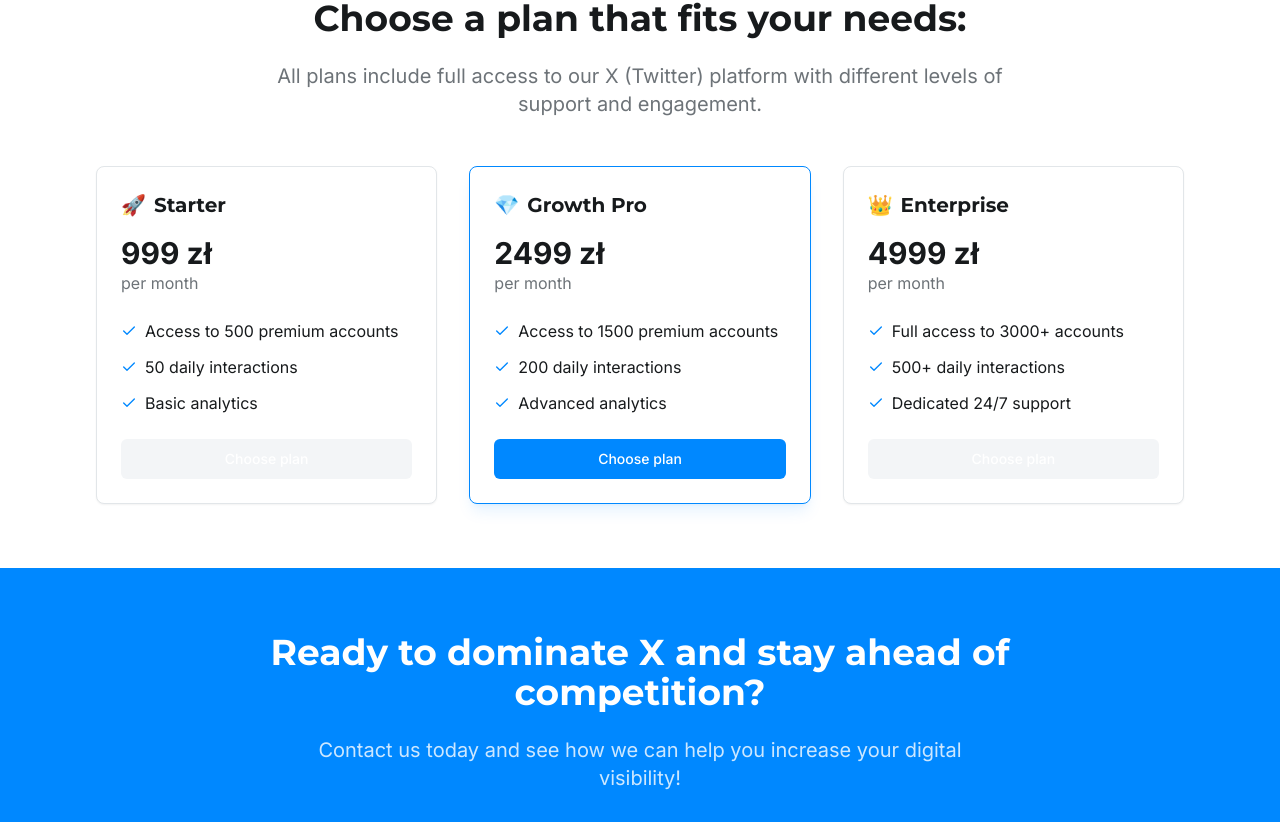
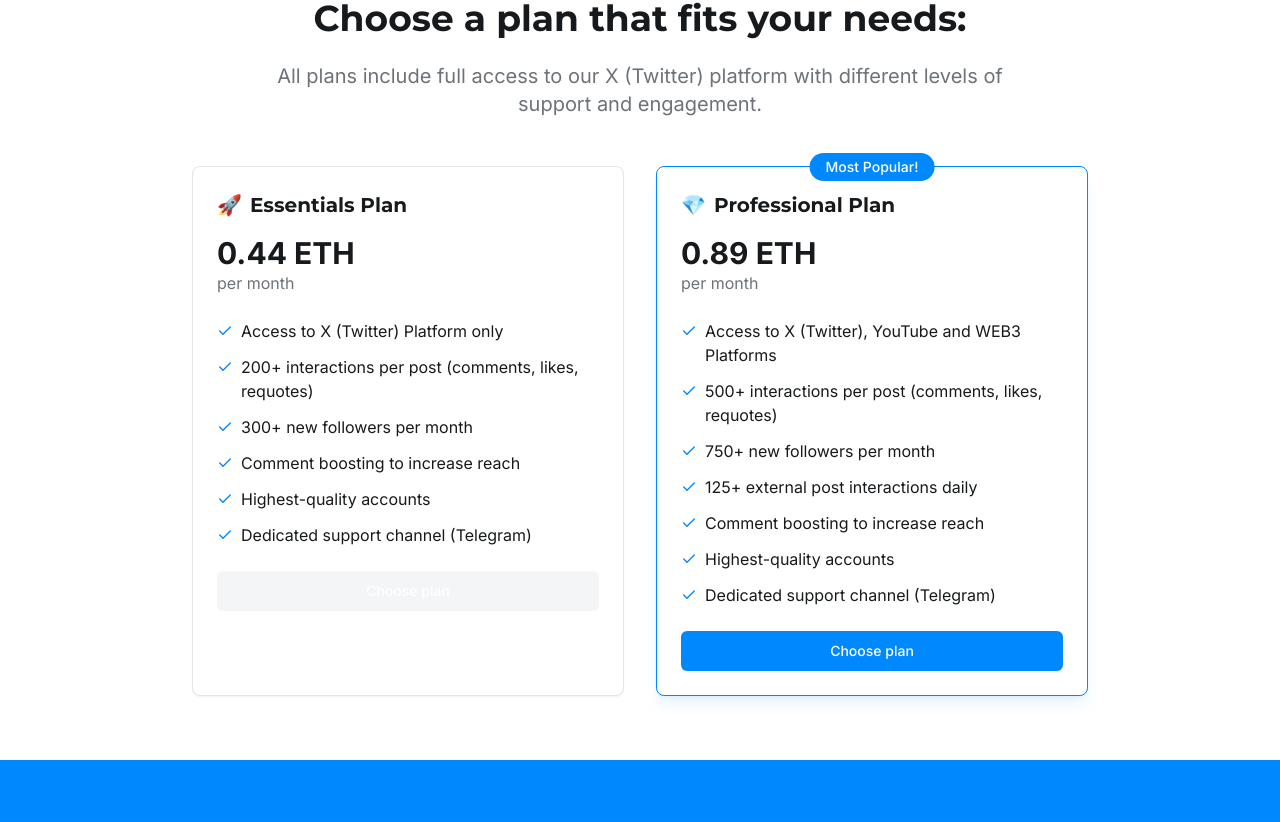
Before and after one commit to BODEK71/socialboost-ai-engage-61, a React (Vite) app: page /x-twitter in a window 1280 px wide. Shown: the part 1941-2763 px from the top of the page. Built offline with nearby package versions, Linux system fonts and the light colour scheme.

Commit message:
Update pricing sections in subpages
Updated the pricing sections in the X (Twitter), YouTube, and Web3 pages to match the layout and content of the pricing page.

```diff
--- a/src/pages/Web3.tsx
+++ b/src/pages/Web3.tsx
@@ -1,4 +1,3 @@
-
 import React from "react";
 import { Button } from "@/components/ui/button";
 import { Check, ArrowRight } from "lucide-react";
@@ -6,6 +5,7 @@ import { Card } from "@/components/ui/card";
 import Navbar from "@/components/Navbar";
 import Footer from "@/components/Footer";
 import { useTranslation } from "react-i18next";
+import { Link } from "react-router-dom";
 
 const Web3 = () => {
   const { t } = useTranslation("web3");
@@ -148,91 +148,129 @@ const Web3 = () => {
             {t("pricing.subtitle")}
           </p>
 
-          <div className="grid grid-cols-1 md:grid-cols-3 gap-8">
+          <div className="grid grid-cols-1 md:grid-cols-2 gap-8 max-w-4xl mx-auto">
             <Card className="border p-6">
               <div className="mb-4">
                 <h3 className="text-xl font-bold flex items-center gap-2">
                   <span className="text-brand-purple">🚀</span>
-                  {t("pricing.plans.starter.name")}
+                  Essentials Plan
                 </h3>
                 <div className="mt-4 mb-6">
-                  <p className="text-3xl font-bold">{t("pricing.plans.starter.price")} zł</p>
-                  <p className="text-muted-foreground">{t("pricing.plans.starter.period")}</p>
+                  <p className="text-3xl font-bold">0.44 ETH</p>
+                  <p className="text-muted-foreground">per month</p>
                 </div>
               </div>
 
               <ul className="space-y-3 mb-6">
-                {t("pricing.plans.starter.features", { returnObjects: true }).map((feature, index) => (
-                  <li className="flex items-start" key={index}>
+                <li className="flex items-start">
                   <span className="mr-2 mt-1">
                     <Check className="h-4 w-4 text-brand-purple" />
                   </span>
-                    <span>{feature}</span>
+                  <span>Access to X (Twitter) Platform only</span>
                 </li>
-                ))}
+                <li className="flex items-start">
+                  <span className="mr-2 mt-1">
+                    <Check className="h-4 w-4 text-brand-purple" />
+                  </span>
+                  <span>200+ interactions per post (comments, likes, requotes)</span>
+                </li>
+                <li className="flex items-start">
+                  <span className="mr-2 mt-1">
+                    <Check className="h-4 w-4 text-brand-purple" />
+                  </span>
+                  <span>300+ new followers per month</span>
+                </li>
+                <li className="flex items-start">
+                  <span className="mr-2 mt-1">
+                    <Check className="h-4 w-4 text-brand-purple" />
+                  </span>
+                  <span>Comment boosting to increase reach</span>
+                </li>
+                <li className="flex items-start">
+                  <span className="mr-2 mt-1">
+                    <Check className="h-4 w-4 text-brand-purple" />
+                  </span>
+                  <span>Highest-quality accounts</span>
+                </li>
+                <li className="flex items-start">
+                  <span className="mr-2 mt-1">
+                    <Check className="h-4 w-4 text-brand-purple" />
+                  </span>
+                  <span>Dedicated support channel (Telegram)</span>
+                </li>
               </ul>
 
-              <Button className="w-full bg-secondary hover:bg-secondary/80">
-                {t("pricing.plans.starter.button")}
+              <Button className="w-full bg-secondary hover:bg-secondary/80" asChild>
+                <Link to="/pricing">
+                  Choose plan
+                </Link>
               </Button>
             </Card>
 
-            <Card className="border border-brand-purple shadow-lg shadow-brand-purple/10 p-6">
+            <Card className="border border-brand-purple shadow-lg shadow-brand-purple/10 p-6 relative">
               <div className="absolute top-0 left-1/2 transform -translate-x-1/2 -translate-y-1/2 bg-brand-purple text-white px-4 py-1 rounded-full text-sm font-medium">
-                {t("pricing.plans.growthPro.badge")}
+                Most Popular!
               </div>
               <div className="mb-4">
                 <h3 className="text-xl font-bold flex items-center gap-2">
                   <span className="text-brand-purple">💎</span>
-                  {t("pricing.plans.growthPro.name")}
+                  Professional Plan
                 </h3>
                 <div className="mt-4 mb-6">
-                  <p className="text-3xl font-bold">{t("pricing.plans.growthPro.price")} zł</p>
-                  <p className="text-muted-foreground">{t("pricing.plans.growthPro.period")}</p>
+                  <p className="text-3xl font-bold">0.89 ETH</p>
+                  <p className="text-muted-foreground">per month</p>
                 </div>
               </div>
 
               <ul className="space-y-3 mb-6">
-                {t("pricing.plans.growthPro.features", { returnObjects: true }).map((feature, index) => (
-                  <li className="flex items-start" key={index}>
+                <li className="flex items-start">
                   <span className="mr-2 mt-1">
                     <Check className="h-4 w-4 text-brand-purple" />
                   </span>
-                    <span>{feature}</span>
+                  <span>Access to X (Twitter), YouTube and WEB3 Platforms</span>
                 </li>
-                ))}
-              </ul>
-
-              <Button className="w-full btn-primary">
-                {t("pricing.plans.growthPro.button")}
-              </Button>
-            </Card>
-
-            <Card className="border p-6">
-              <div className="mb-4">
-                <h3 className="text-xl font-bold flex items-center gap-2">
-                  <span className="text-brand-purple">👑</span>
-                  {t("pricing.plans.enterprise.name")}
-                </h3>
-                <div className="mt-4 mb-6">
-                  <p className="text-3xl font-bold">{t("pricing.plans.enterprise.price")} zł</p>
-                  <p className="text-muted-foreground">{t("pricing.plans.enterprise.period")}</p>
-                </div>
-              </div>
-
-              <ul className="space-y-3 mb-6">
-                {t("pricing.plans.enterprise.features", { returnObjects: true }).map((feature, index) => (
-                  <li className="flex items-start" key={index}>
+                <li className="flex items-start">
                   <span className="mr-2 mt-1">
                     <Check className="h-4 w-4 text-brand-purple" />
                   </span>
-                    <span>{feature}</span>
+                  <span>500+ interactions per post (comments, likes, requotes)</span>
                 </li>
-                ))}
+                <li className="flex items-start">
+                  <span className="mr-2 mt-1">
+                    <Check className="h-4 w-4 text-brand-purple" />
+                  </span>
+                  <span>750+ new followers per month</span>
+                </li>
+                <li className="flex items-start">
+                  <span className="mr-2 mt-1">
+                    <Check className="h-4 w-4 text-brand-purple" />
+                  </span>
+                  <span>125+ external post interactions daily</span>
+                </li>
+                <li className="flex items-start">
+                  <span className="mr-2 mt-1">
+                    <Check className="h-4 w-4 text-brand-purple" />
+                  </span>
+                  <span>Comment boosting to increase reach</span>
+                </li>
+                <li className="flex items-start">
+                  <span className="mr-2 mt-1">
+                    <Check className="h-4 w-4 text-brand-purple" />
+                  </span>
+                  <span>Highest-quality accounts</span>
+                </li>
+                <li className="flex items-start">
+                  <span className="mr-2 mt-1">
+                    <Check className="h-4 w-4 text-brand-purple" />
+                  </span>
+                  <span>Dedicated support channel (Telegram)</span>
+                </li>
               </ul>
 
-              <Button className="w-full bg-secondary hover:bg-secondary/80">
-                {t("pricing.plans.enterprise.button")}
+              <Button className="w-full bg-brand-purple hover:bg-brand-purple/90 text-white" asChild>
+                <Link to="/pricing">
+                  Choose plan
+                </Link>
               </Button>
             </Card>
           </div>
--- a/src/pages/XTwitter.tsx
+++ b/src/pages/XTwitter.tsx
@@ -1,4 +1,3 @@
-
 import React from "react";
 import { Button } from "@/components/ui/button";
 import { Check, ArrowRight, Twitter, ExternalLink } from "lucide-react";
@@ -134,91 +133,129 @@ const XTwitter = () => {
             {t("pricing.subtitle")}
           </p>
 
-          <div className="grid grid-cols-1 md:grid-cols-3 gap-8">
+          <div className="grid grid-cols-1 md:grid-cols-2 gap-8 max-w-4xl mx-auto">
             <Card className="border p-6">
               <div className="mb-4">
                 <h3 className="text-xl font-bold flex items-center gap-2">
                   <span className="text-brand-blue">🚀</span>
-                  {t("pricing.plans.starter.name")}
+                  Essentials Plan
                 </h3>
                 <div className="mt-4 mb-6">
-                  <p className="text-3xl font-bold">{t("pricing.plans.starter.price")} zł</p>
-                  <p className="text-muted-foreground">{t("pricing.plans.starter.period")}</p>
+                  <p className="text-3xl font-bold">0.44 ETH</p>
+                  <p className="text-muted-foreground">per month</p>
                 </div>
               </div>
 
               <ul className="space-y-3 mb-6">
-                {t("pricing.plans.starter.features", { returnObjects: true }).map((feature, index) => (
-                  <li className="flex items-start" key={index}>
+                <li className="flex items-start">
                   <span className="mr-2 mt-1">
                     <Check className="h-4 w-4 text-brand-blue" />
                   </span>
-                    <span>{feature}</span>
+                  <span>Access to X (Twitter) Platform only</span>
                 </li>
-                ))}
+                <li className="flex items-start">
+                  <span className="mr-2 mt-1">
+                    <Check className="h-4 w-4 text-brand-blue" />
+                  </span>
+                  <span>200+ interactions per post (comments, likes, requotes)</span>
+                </li>
+                <li className="flex items-start">
+                  <span className="mr-2 mt-1">
+                    <Check className="h-4 w-4 text-brand-blue" />
+                  </span>
+                  <span>300+ new followers per month</span>
+                </li>
+                <li className="flex items-start">
+                  <span className="mr-2 mt-1">
+                    <Check className="h-4 w-4 text-brand-blue" />
+                  </span>
+                  <span>Comment boosting to increase reach</span>
+                </li>
+                <li className="flex items-start">
+                  <span className="mr-2 mt-1">
+                    <Check className="h-4 w-4 text-brand-blue" />
+                  </span>
+                  <span>Highest-quality accounts</span>
+                </li>
+                <li className="flex items-start">
+                  <span className="mr-2 mt-1">
+                    <Check className="h-4 w-4 text-brand-blue" />
+                  </span>
+                  <span>Dedicated support channel (Telegram)</span>
+                </li>
               </ul>
 
-              <Button className="w-full bg-secondary hover:bg-secondary/80">
-                {t("pricing.plans.starter.button")}
+              <Button className="w-full bg-secondary hover:bg-secondary/80" asChild>
+                <Link to="/pricing">
+                  Choose plan
+                </Link>
               </Button>
             </Card>
 
-            <Card className="border border-brand-blue shadow-lg shadow-brand-blue/10 p-6">
+            <Card className="border border-brand-blue shadow-lg shadow-brand-blue/10 p-6 relative">
               <div className="absolute top-0 left-1/2 transform -translate-x-1/2 -translate-y-1/2 bg-brand-blue text-white px-4 py-1 rounded-full text-sm font-medium">
-                {t("pricing.plans.growthPro.badge")}
+                Most Popular!
               </div>
               <div className="mb-4">
                 <h3 className="text-xl font-bold flex items-center gap-2">
                   <span className="text-brand-blue">💎</span>
-                  {t("pricing.plans.growthPro.name")}
+                  Professional Plan
                 </h3>
                 <div className="mt-4 mb-6">
-                  <p className="text-3xl font-bold">{t("pricing.plans.growthPro.price")} zł</p>
-                  <p className="text-muted-foreground">{t("pricing.plans.growthPro.period")}</p>
+                  <p className="text-3xl font-bold">0.89 ETH</p>
+                  <p className="text-muted-foreground">per month</p>
                 </div>
               </div>
 
               <ul className="space-y-3 mb-6">
-                {t("pricing.plans.growthPro.features", { returnObjects: true }).map((feature, index) => (
-                  <li className="flex items-start" key={index}>
+                <li className="flex items-start">
                   <span className="mr-2 mt-1">
                     <Check className="h-4 w-4 text-brand-blue" />
                   </span>
-                    <span>{feature}</span>
+                  <span>Access to X (Twitter), YouTube and WEB3 Platforms</span>
                 </li>
-                ))}
-              </ul>
-
-              <Button className="w-full bg-brand-blue hover:bg-brand-blue-light text-white">
-                {t("pricing.plans.growthPro.button")}
-              </Button>
-            </Card>
-
-            <Card className="border p-6">
-              <div className="mb-4">
-                <h3 className="text-xl font-bold flex items-center gap-2">
-                  <span className="text-brand-blue">👑</span>
-                  {t("pricing.plans.enterprise.name")}
-                </h3>
-                <div className="mt-4 mb-6">
-                  <p className="text-3xl font-bold">{t("pricing.plans.enterprise.price")} zł</p>
-                  <p className="text-muted-foreground">{t("pricing.plans.enterprise.period")}</p>
-                </div>
-              </div>
-
-              <ul className="space-y-3 mb-6">
-                {t("pricing.plans.enterprise.features", { returnObjects: true }).map((feature, index) => (
-                  <li className="flex items-start" key={index}>
+                <li className="flex items-start">
                   <span className="mr-2 mt-1">
                     <Check className="h-4 w-4 text-brand-blue" />
                   </span>
-                    <span>{feature}</span>
+                  <span>500+ interactions per post (comments, likes, requotes)</span>
                 </li>
-                ))}
+                <li className="flex items-start">
+                  <span className="mr-2 mt-1">
+                    <Check className="h-4 w-4 text-brand-blue" />
+                  </span>
+                  <span>750+ new followers per month</span>
+                </li>
+                <li className="flex items-start">
+                  <span className="mr-2 mt-1">
+                    <Check className="h-4 w-4 text-brand-blue" />
+                  </span>
+                  <span>125+ external post interactions daily</span>
+                </li>
+                <li className="flex items-start">
+                  <span className="mr-2 mt-1">
+                    <Check className="h-4 w-4 text-brand-blue" />
+                  </span>
+                  <span>Comment boosting to increase reach</span>
+                </li>
+                <li className="flex items-start">
+                  <span className="mr-2 mt-1">
+                    <Check className="h-4 w-4 text-brand-blue" />
+                  </span>
+                  <span>Highest-quality accounts</span>
+                </li>
+                <li className="flex items-start">
+                  <span className="mr-2 mt-1">
+                    <Check className="h-4 w-4 text-brand-blue" />
+                  </span>
+                  <span>Dedicated support channel (Telegram)</span>
+                </li>
               </ul>
 
-              <Button className="w-full bg-secondary hover:bg-secondary/80">
-                {t("pricing.plans.enterprise.button")}
+              <Button className="w-full bg-brand-blue hover:bg-brand-blue-light text-white" asChild>
+                <Link to="/pricing">
+                  Choose plan
+                </Link>
               </Button>
             </Card>
           </div>
--- a/src/pages/YouTube.tsx
+++ b/src/pages/YouTube.tsx
@@ -1,4 +1,3 @@
-
 import React from "react";
 import { Button } from "@/components/ui/button";
 import { Check, ArrowRight, Youtube } from "lucide-react";
@@ -6,6 +5,7 @@ import { Card } from "@/components/ui/card";
 import Navbar from "@/components/Navbar";
 import Footer from "@/components/Footer";
 import { useTranslation } from "react-i18next";
+import { Link } from "react-router-dom";
 
 const YouTube = () => {
   const { t } = useTranslation("youtube");
@@ -127,91 +127,129 @@ const YouTube = () => {
             {t("pricing.subtitle")}
           </p>
 
-          <div className="grid grid-cols-1 md:grid-cols-3 gap-8">
+          <div className="grid grid-cols-1 md:grid-cols-2 gap-8 max-w-4xl mx-auto">
             <Card className="border p-6">
               <div className="mb-4">
                 <h3 className="text-xl font-bold flex items-center gap-2">
                   <span className="text-brand-blue">🚀</span>
-                  {t("pricing.plans.starter.name")}
+                  Essentials Plan
                 </h3>
                 <div className="mt-4 mb-6">
-                  <p className="text-3xl font-bold">{t("pricing.plans.starter.price")} zł</p>
-                  <p className="text-muted-foreground">{t("pricing.plans.starter.period")}</p>
+                  <p className="text-3xl font-bold">0.44 ETH</p>
+                  <p className="text-muted-foreground">per month</p>
                 </div>
               </div>
 
               <ul className="space-y-3 mb-6">
-                {t("pricing.plans.starter.features", { returnObjects: true }).map((feature, index) => (
-                  <li className="flex items-start" key={index}>
+                <li className="flex items-start">
                   <span className="mr-2 mt-1">
                     <Check className="h-4 w-4 text-brand-blue" />
                   </span>
-                    <span>{feature}</span>
+                  <span>Access to X (Twitter) Platform only</span>
                 </li>
-                ))}
+                <li className="flex items-start">
+                  <span className="mr-2 mt-1">
+                    <Check className="h-4 w-4 text-brand-blue" />
+                  </span>
+                  <span>200+ interactions per post (comments, likes, requotes)</span>
+                </li>
+                <li className="flex items-start">
+                  <span className="mr-2 mt-1">
+                    <Check className="h-4 w-4 text-brand-blue" />
+                  </span>
+                  <span>300+ new followers per month</span>
+                </li>
+                <li className="flex items-start">
+                  <span className="mr-2 mt-1">
+                    <Check className="h-4 w-4 text-brand-blue" />
+                  </span>
+                  <span>Comment boosting to increase reach</span>
+                </li>
+                <li className="flex items-start">
+                  <span className="mr-2 mt-1">
+                    <Check className="h-4 w-4 text-brand-blue" />
+                  </span>
+                  <span>Highest-quality accounts</span>
+                </li>
+                <li className="flex items-start">
+                  <span className="mr-2 mt-1">
+                    <Check className="h-4 w-4 text-brand-blue" />
+                  </span>
+                  <span>Dedicated support channel (Telegram)</span>
+                </li>
               </ul>
 
-              <Button className="w-full bg-secondary hover:bg-secondary/80">
-                {t("pricing.plans.starter.button")}
+              <Button className="w-full bg-secondary hover:bg-secondary/80" asChild>
+                <Link to="/pricing">
+                  Choose plan
+                </Link>
               </Button>
             </Card>
 
-            <Card className="border border-brand-blue shadow-lg shadow-brand-blue/10 p-6">
+            <Card className="border border-brand-blue shadow-lg shadow-brand-blue/10 p-6 relative">
               <div className="absolute top-0 left-1/2 transform -translate-x-1/2 -translate-y-1/2 bg-brand-blue text-white px-4 py-1 rounded-full text-sm font-medium">
-                {t("pricing.plans.growthPro.badge")}
+                Most Popular!
               </div>
               <div className="mb-4">
                 <h3 className="text-xl font-bold flex items-center gap-2">
                   <span className="text-brand-blue">💎</span>
-                  {t("pricing.plans.growthPro.name")}
+                  Professional Plan
                 </h3>
                 <div className="mt-4 mb-6">
-                  <p className="text-3xl font-bold">{t("pricing.plans.growthPro.price")} zł</p>
-                  <p className="text-muted-foreground">{t("pricing.plans.growthPro.period")}</p>
+                  <p className="text-3xl font-bold">0.89 ETH</p>
+                  <p className="text-muted-foreground">per month</p>
                 </div>
               </div>
 
               <ul className="space-y-3 mb-6">
-                {t("pricing.plans.growthPro.features", { returnObjects: true }).map((feature, index) => (
-                  <li className="flex items-start" key={index}>
+                <li className="flex items-start">
                   <span className="mr-2 mt-1">
                     <Check className="h-4 w-4 text-brand-blue" />
                   </span>
-                    <span>{feature}</span>
+                  <span>Access to X (Twitter), YouTube and WEB3 Platforms</span>
                 </li>
-                ))}
-              </ul>
-
-              <Button className="w-full btn-primary">
-                {t("pricing.plans.growthPro.button")}
-              </Button>
-            </Card>
-
-            <Card className="border p-6">
-              <div className="mb-4">
-                <h3 className="text-xl font-bold flex items-center gap-2">
-                  <span className="text-brand-blue">👑</span>
-                  {t("pricing.plans.enterprise.name")}
-                </h3>
-                <div className="mt-4 mb-6">
-                  <p className="text-3xl font-bold">{t("pricing.plans.enterprise.price")} zł</p>
-                  <p className="text-muted-foreground">{t("pricing.plans.enterprise.period")}</p>
-                </div>
-              </div>
-
-              <ul className="space-y-3 mb-6">
-                {t("pricing.plans.enterprise.features", { returnObjects: true }).map((feature, index) => (
-                  <li className="flex items-start" key={index}>
+                <li className="flex items-start">
                   <span className="mr-2 mt-1">
                     <Check className="h-4 w-4 text-brand-blue" />
                   </span>
-                    <span>{feature}</span>
+                  <span>500+ interactions per post (comments, likes, requotes)</span>
                 </li>
-                ))}
+                <li className="flex items-start">
+                  <span className="mr-2 mt-1">
+                    <Check className="h-4 w-4 text-brand-blue" />
+                  </span>
+                  <span>750+ new followers per month</span>
+                </li>
+                <li className="flex items-start">
+                  <span className="mr-2 mt-1">
+                    <Check className="h-4 w-4 text-brand-blue" />
+                  </span>
+                  <span>125+ external post interactions daily</span>
+                </li>
+                <li className="flex items-start">
+                  <span className="mr-2 mt-1">
+                    <Check className="h-4 w-4 text-brand-blue" />
+                  </span>
+                  <span>Comment boosting to increase reach</span>
+                </li>
+                <li className="flex items-start">
+                  <span className="mr-2 mt-1">
+                    <Check className="h-4 w-4 text-brand-blue" />
+                  </span>
+                  <span>Highest-quality accounts</span>
+                </li>
+                <li className="flex items-start">
+                  <span className="mr-2 mt-1">
+                    <Check className="h-4 w-4 text-brand-blue" />
+                  </span>
+                  <span>Dedicated support channel (Telegram)</span>
+                </li>
               </ul>
 
-              <Button className="w-full bg-secondary hover:bg-secondary/80">
-                {t("pricing.plans.enterprise.button")}
+              <Button className="w-full bg-brand-blue hover:bg-brand-blue-light text-white" asChild>
+                <Link to="/pricing">
+                  Choose plan
+                </Link>
               </Button>
             </Card>
           </div>
```
Lines whose indentation alone changed are shown as unchanged.
